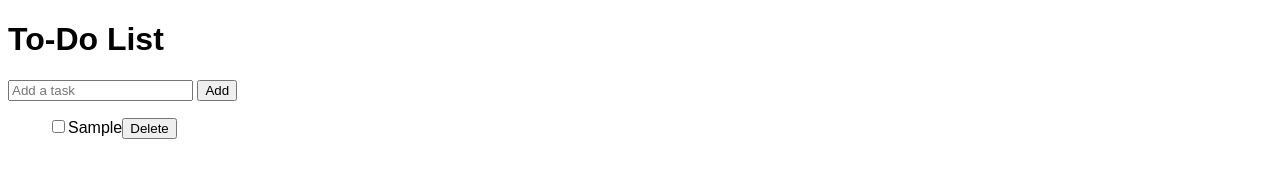
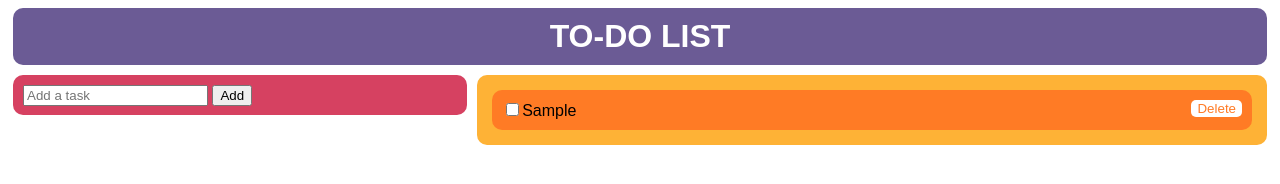
Before and after one commit to emdoem/GPT-TODO_list, a website built with webpack: page src/index.html in a window 1280 px wide. Both pictures are taken after typing "Sample" into the empty fields and a click on the button "Add". Built offline with nearby package versions, Linux system fonts and the light colour scheme.

Commit message:
fix app layout

```diff
--- a/src/index.html
+++ b/src/index.html
@@ -6,14 +6,17 @@
   <link rel="stylesheet" href="./styles/main.css">
 </head>
 <body>
-  <h1>To-Do List</h1>
-  <form>
+  <h1>TO-DO LIST</h1>
+  <div class="taskMaster">
+    <form class="taskForm">
       <input type="text" placeholder="Add a task">
       <button>Add</button>
     </form>
-  <ul>
+    <ul class="taskList">
       <!-- Tasks will be dynamically added here -->
     </ul>
     <script src="./index.js"></script>
+  </div>
+
 </body>
 </html>
--- a/src/index.js
+++ b/src/index.js
@@ -11,6 +11,7 @@ function renderTasks() {
     const task = document.createElement('a');
     task.textContent = tasks[i];
     const li = document.createElement('li');
+    li.className = 'task';
     //
 
     const checkbox = document.createElement('input');
@@ -25,6 +26,7 @@ function renderTasks() {
 
     const deleteButton = document.createElement('button');
     deleteButton.textContent = 'Delete';
+    deleteButton.className = 'deleteButton';
     deleteButton.addEventListener('click', () => {
       console.log('Delete this motherfucker!');
       tasks.splice(i, 1);
--- a/src/styles/main.css
+++ b/src/styles/main.css
@@ -1,11 +1,52 @@
 html {
     font-family: sans-serif;
+    box-sizing: border-box;
 }
 
 h1 {
-    align-self: center;
+    background-color: #6b5b95;
+    border-radius: 10px;
+    padding: 10px;
+    text-align: center;
+    color: #fff;
+    margin: 5px;
 }
 
-ul {
+.taskMaster {
+    display: flex;
+    justify-content: space-between;
+}
+
+.taskForm {
+    background-color: #d64161;
+    border-radius: 10px;
+    padding: 10px;
+    margin: 5px;
+    height: 20px;
+    flex-grow: 1;
+}
+
+.taskList {
+    background-color: #feb236;
     list-style: none;
+    border-radius: 10px;
+    padding: 5px;
+    margin: 5px;
+    flex-grow: 3;
 }
+
+.task {
+    background-color: #ff7b25;
+    border-radius: 10px;
+    padding: 10px;
+    margin: 10px;
+    overflow: hidden;
+}
+
+.deleteButton {
+   background-color: #fff;
+   color: #ff7b25;
+   border: 0px;
+   border-radius: 5px;
+   float: right;
+}
```
Lines whose indentation alone changed are shown as unchanged.
